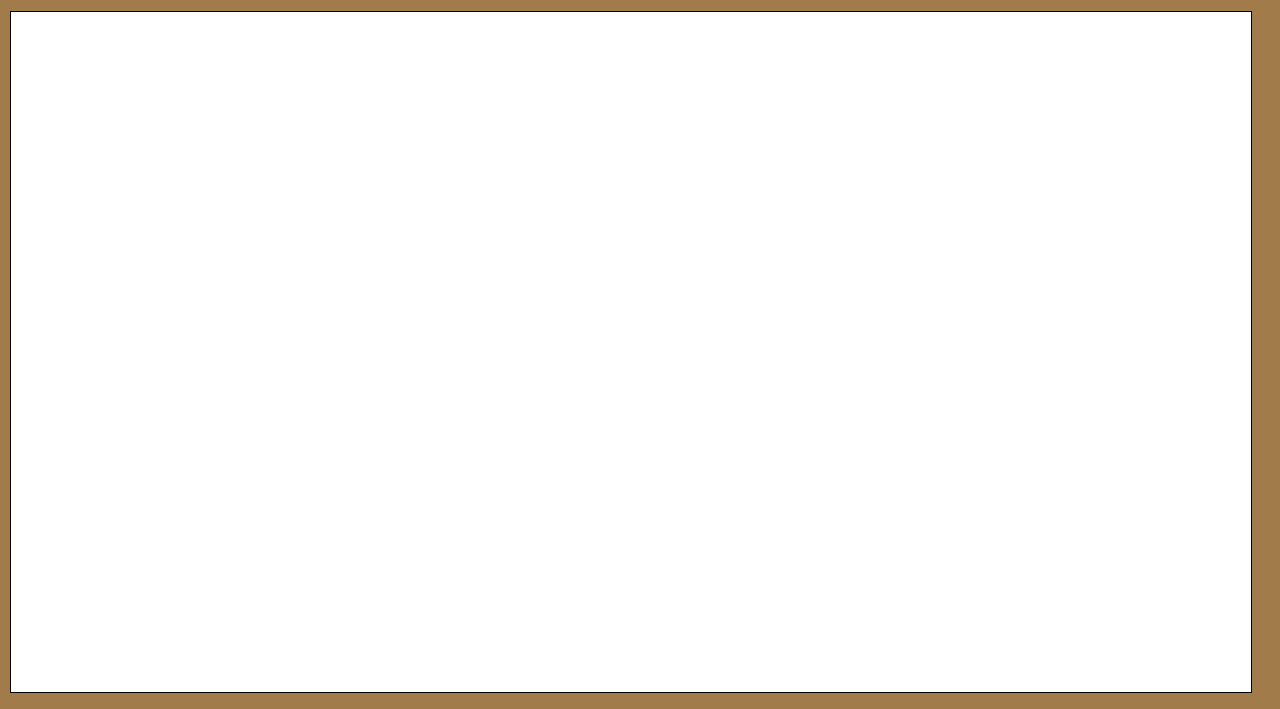
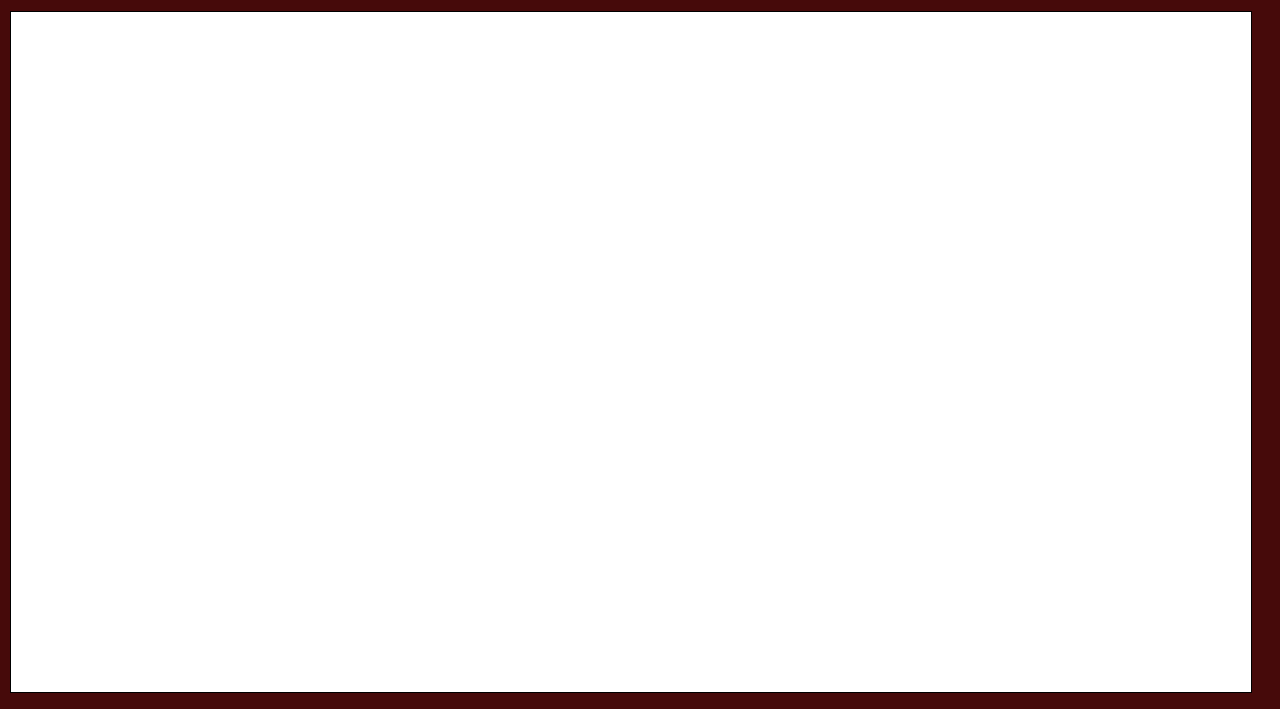
Before and after one commit to souraj-nelliyullaparambil/paint-app, a plain HTML site: page index.html in a window 1280 px wide. Shown: the part 97-806 px from the top of the page. Drawn offline with nearby package versions, Linux system fonts and the light colour scheme; a web font is replaced by a local one.

Commit message:
Update paint.css

```diff
--- a/paint.css
+++ b/paint.css
@@ -2,7 +2,7 @@
 @import url("https://fonts.googleapis.com/css?family=Open+Sans:400,400i,700");
 
 div{
-    background-color: rgb(161, 123, 74);
+     background-color: rgb(70, 10, 10);
 }
 nav{
     column-gap: 10px;
```
